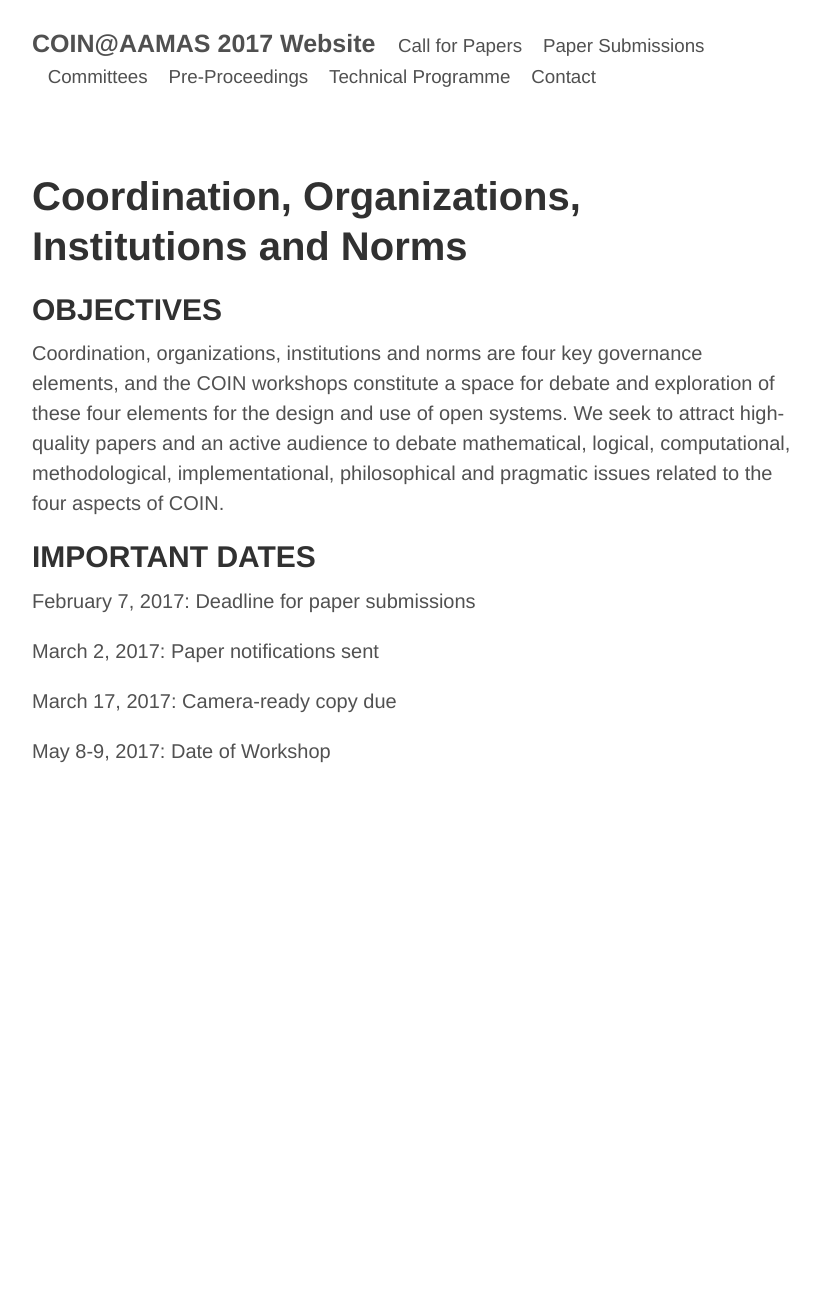
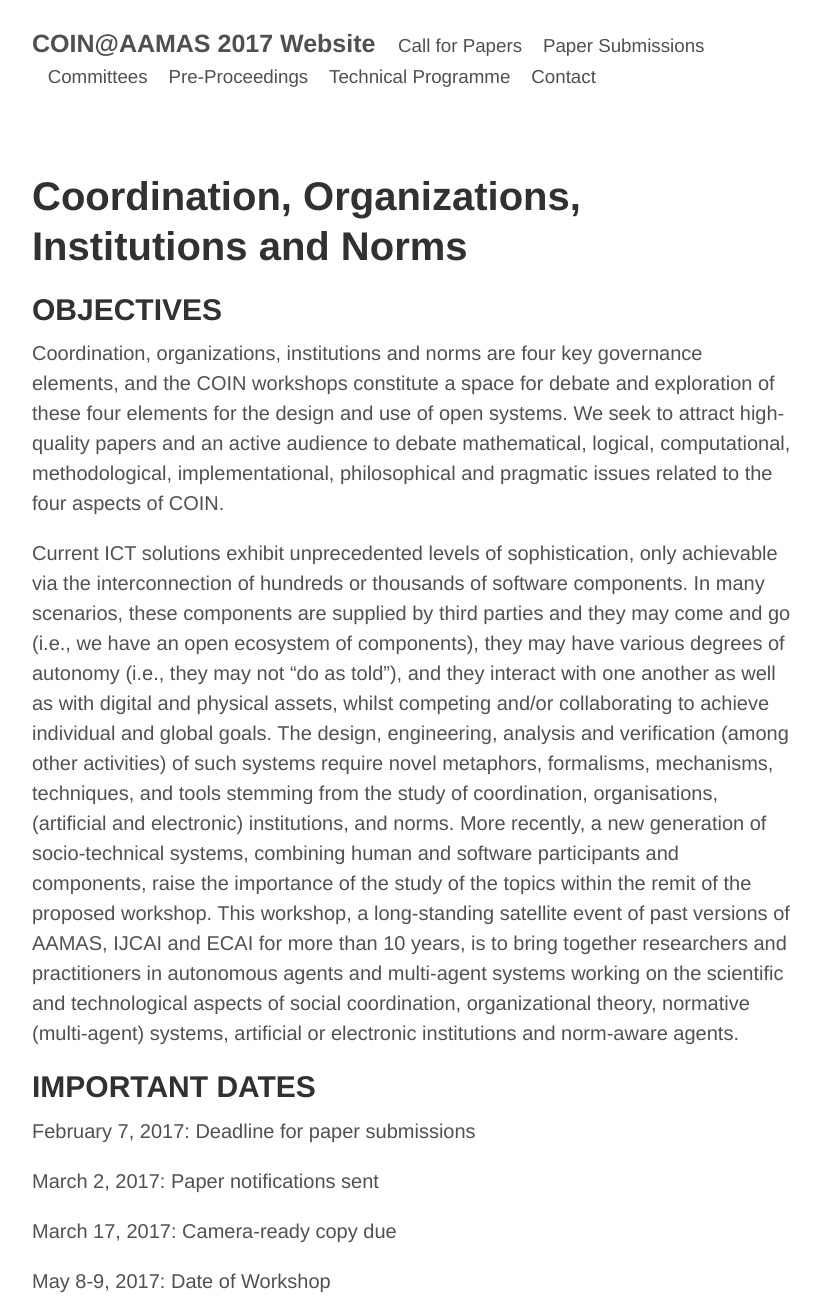
Before and after one commit to coin-workshop/coin-2017, a Jekyll site: the page built from index.md, in a window 1280 px wide. Shown: the whole page, without its empty margins (228-1049 px from the left). Built offline with Jekyll 4.4.1, drawn with Linux system fonts in a browser that asks for light colours; before the commit the page ends 900 px from its top, so only the background shows below that.

Commit message:
Updated Index and Call for Papers.

```diff
--- a/index.md
+++ b/index.md
@@ -10,6 +10,10 @@
 Coordination, organizations, institutions and norms are four key governance elements, and the COIN workshops constitute a space for debate and exploration of these four elements for the design and use of open systems.
 We seek to attract high-quality papers and an active audience to debate mathematical, logical, computational, methodological, implementational, philosophical and pragmatic issues related to the four aspects of COIN.
 
+Current ICT solutions exhibit unprecedented levels of sophistication, only achievable via the interconnection of hundreds or thousands of software components. In many scenarios, these components are supplied by third parties and they may come and go (i.e., we have an open ecosystem of components), they may have various degrees of autonomy (i.e., they may not “do as told”), and they interact with one another as well as with digital and physical assets, whilst competing and/or collaborating to achieve individual and global goals.
+The design, engineering, analysis and verification (among other activities) of such systems require novel metaphors, formalisms, mechanisms, techniques, and tools stemming from the study of coordination, organisations, (artificial and electronic) institutions, and norms. More recently, a new generation of socio-technical systems, combining human and software participants and components, raise the importance of the study of the topics within the remit of the proposed workshop.
+This workshop, a long-standing satellite event of past versions of AAMAS, IJCAI and ECAI for more than 10 years, is to bring together researchers and practitioners in autonomous agents and multi-agent systems working on the scientific and technological aspects of social coordination, organizational theory, normative (multi-agent) systems, artificial or electronic institutions and norm-aware agents.
+
 
 ## IMPORTANT DATES
 
```
Also changed, not shown: call_for_papers.md (+0 -3 lines).
